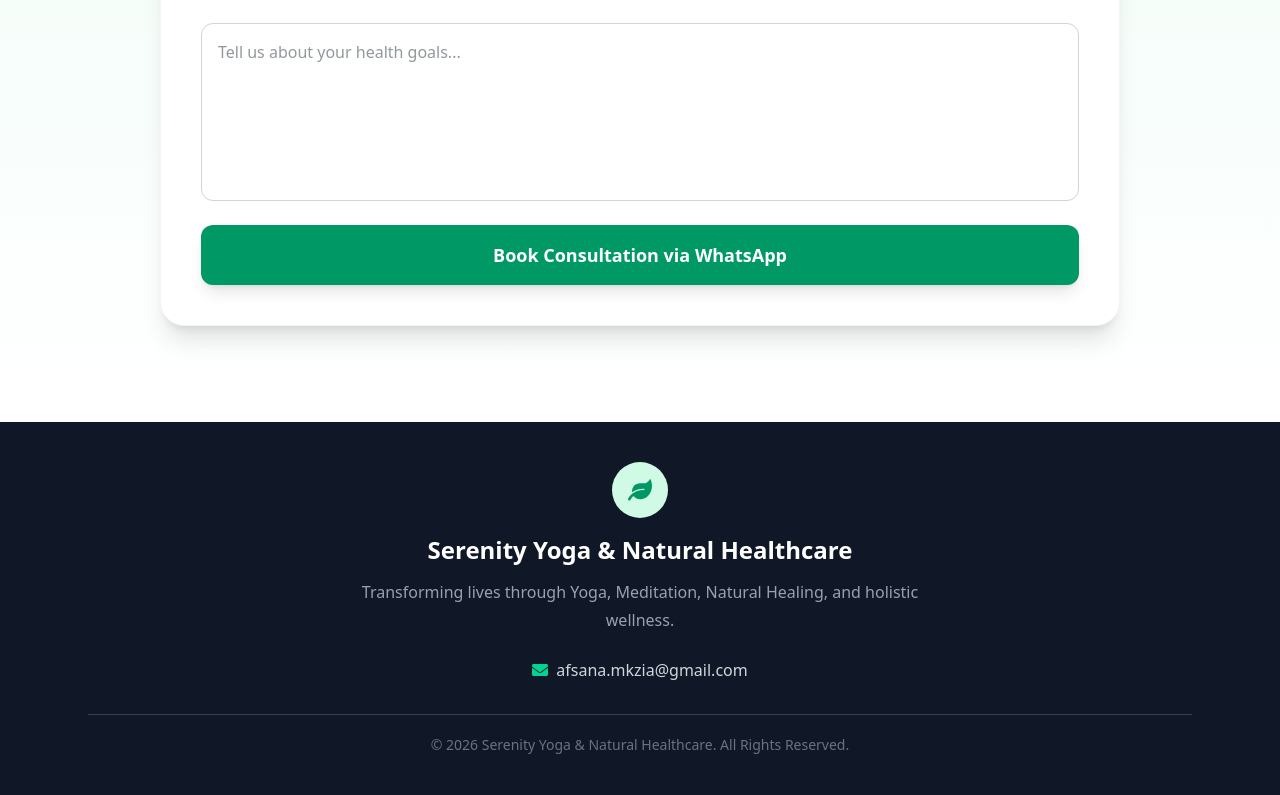
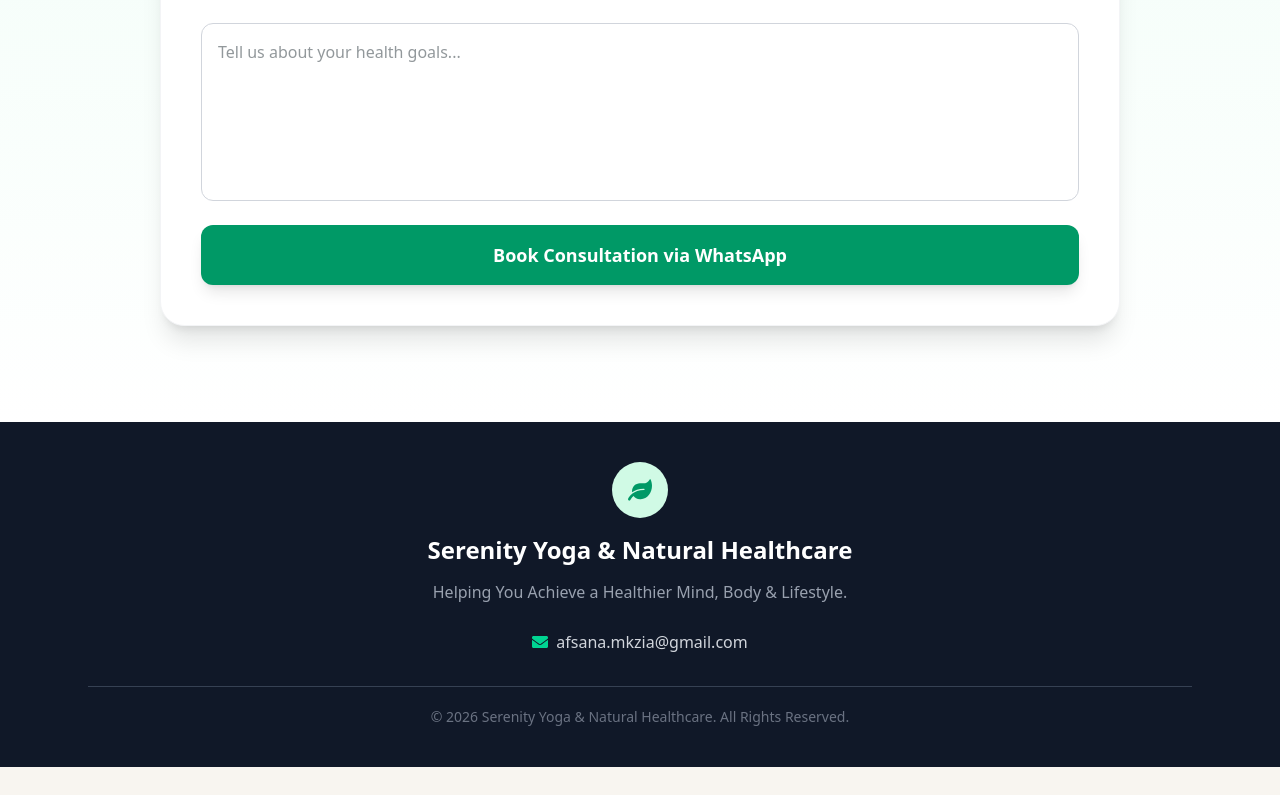
Before and after one commit to satyam932408/Serenity-yoga-Natural-Healthcare, a Next.js app: page / in a window 1280 px wide. Shown: the part 6411-7206 px from the top of the page. After the commit the page ends 7178 px from the top, so only its background shows below. Built offline with nearby package versions, Linux system fonts and the light colour scheme.

Commit message:
changes in a footbar

```diff
--- a/components/Footer.tsx
+++ b/components/Footer.tsx
@@ -40,8 +40,7 @@ export default function Footer() {
 
         {/* Description */}
         <p className="mt-3 text-gray-400 max-w-xl mx-auto leading-7">
-          Transforming lives through Yoga, Meditation, Natural Healing, and
-          holistic wellness.
+          Helping You Achieve a Healthier Mind, Body & Lifestyle.
         </p>
 
         {/* Email */}
--- a/components/Hero.tsx
+++ b/components/Hero.tsx
@@ -141,6 +141,8 @@ export default function Hero() {
               <h3 className="text-3xl font-bold">95%</h3>
               <p className="text-gray-300 text-sm">Client Satisfaction</p>
             </div>
+
+
           </div>
         </motion.div>
       </div>
```
